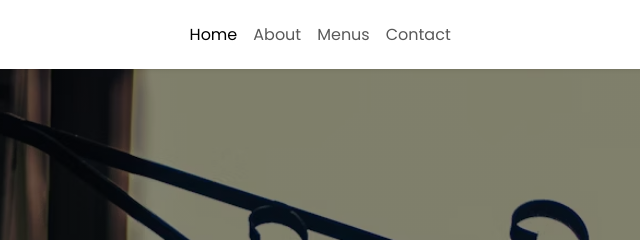
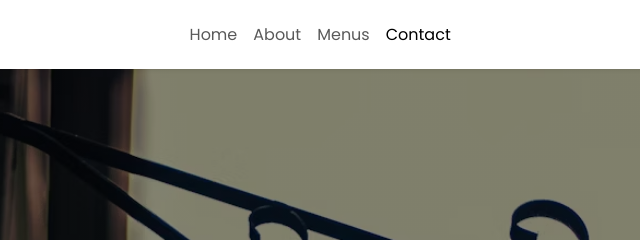
Before and after one commit to Niketan29/Nick-s-Cafe, a plain HTML site: page contact.html in a window 1280 px wide. Shown: the top 240 px of the page, 382-1022 px from the left. Drawn offline with nearby package versions, Linux system fonts and the light colour scheme.

Commit message:
Update contact.html

```diff
--- a/contact.html
+++ b/contact.html
@@ -36,7 +36,7 @@
                             <div class="collapse navbar-collapse" id="navbarNav">
                                 <ul class="navbar-nav mx-auto">
                                     <li class="nav-item">
-                                        <a class="nav-link active" href="index.html">Home</a>
+                                        <a class="nav-link " href="index.html">Home</a>
                                     </li>
                                     <li class="nav-item">
                                         <a class="nav-link" href="about.html">About</a>
@@ -45,7 +45,7 @@
                                         <a class="nav-link" href="menu.html">Menus</a>
                                     </li>
                                     <li class="nav-item">
-                                        <a class="nav-link" href="contact.html">Contact</a>
+                                        <a class="nav-link active" href="contact.html">Contact</a>
                                     </li>
                                 </ul>
                                 <div class="d-flex">
@@ -381,4 +381,5 @@
 
 </body>
 
+
 </html>
```
